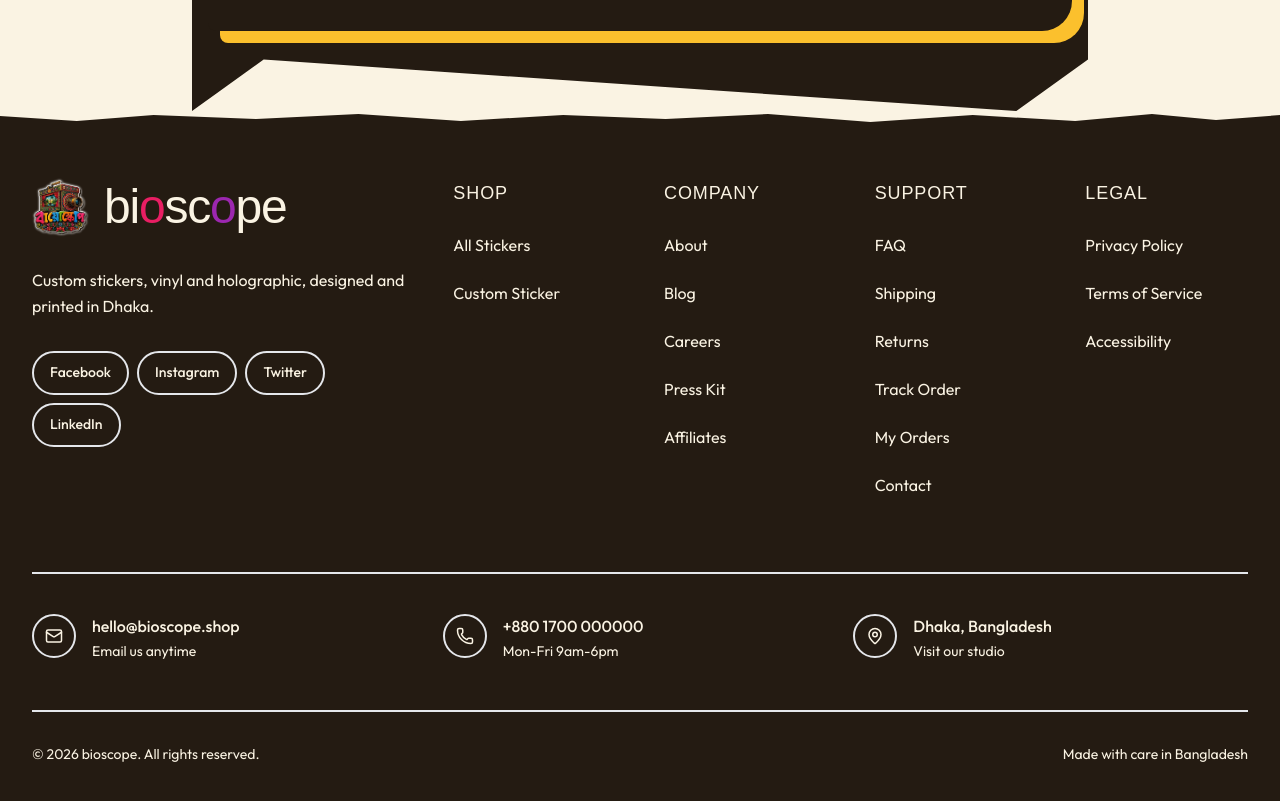
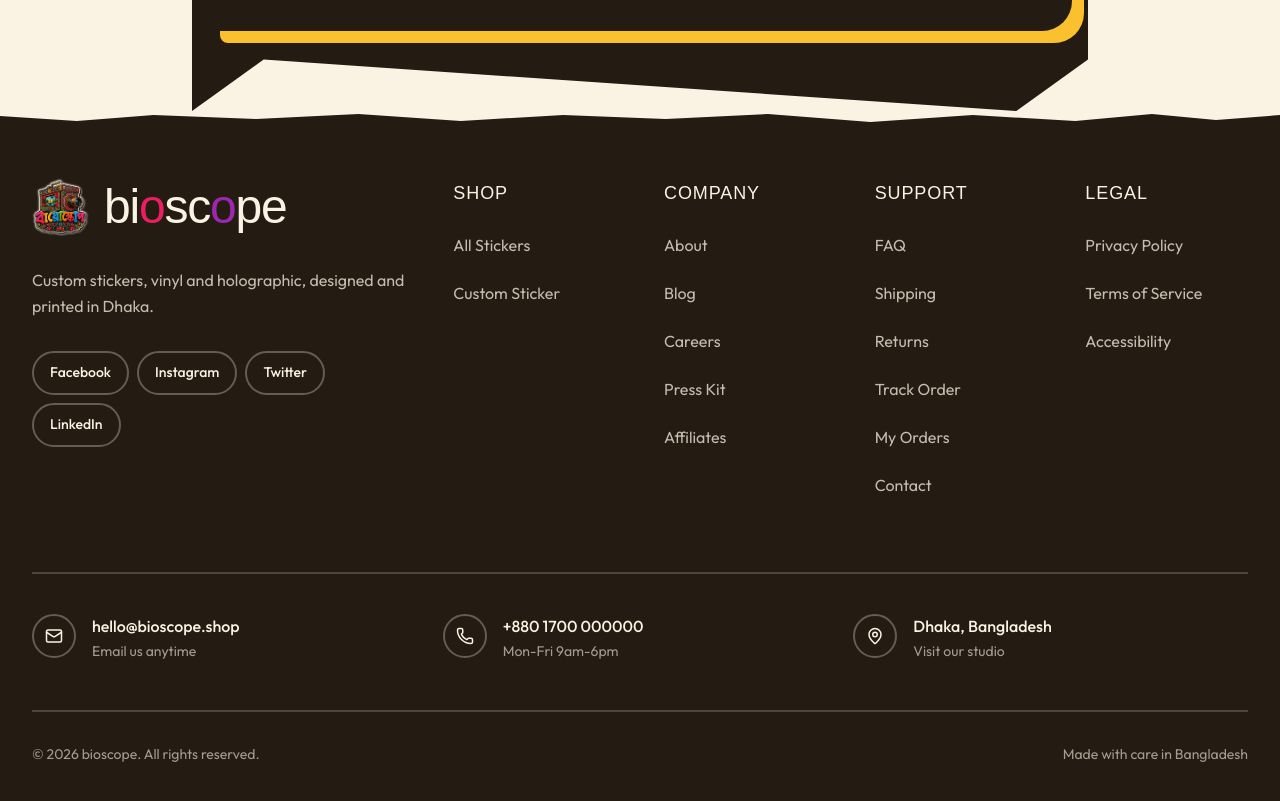
Before and after one commit to fahimaloy/bioscope, a Next.js app: page / in a window 1280 px wide. Shown: the part 3212-4013 px from the top of the page. Built offline with nearby package versions, Linux system fonts and the light colour scheme; no server answers; a web font is replaced by a local one.

Commit message:
fix(layout): make the footer's translucent colours actually compile

```diff
--- a/src/components/layout/Footer.tsx
+++ b/src/components/layout/Footer.tsx
@@ -87,8 +87,15 @@ const SOCIAL = [
   { label: 'LinkedIn', href: 'https://linkedin.com/company/bioscope' },
 ] as const
 
-/** A destination row: 44px tall so the hit target clears contract §6. */
-const LINK_CLASS = `flex min-h-[44px] items-center text-body text-[var(--paper)]/75 transition-colors duration-fast hover:text-[var(--paper)] ${FOCUS_VISIBLE}`
+/**
+ * A destination row: 44px tall so the hit target clears contract §6.
+ *
+ * Translucent paper is written as `color-mix`, not an opacity modifier:
+ * Tailwind 3.4 emits no rule for `text-[var(--paper)]/75` (the `/75` modifier
+ * does not apply to a `var()` arbitrary value), so the class silently does
+ * nothing. `color-mix(in srgb, …)` compiles and resolves at paint time.
+ */
+const LINK_CLASS = `flex min-h-[44px] items-center font-body text-[color-mix(in_srgb,var(--paper)_75%,transparent)] transition-colors duration-fast hover:text-[var(--paper)] ${FOCUS_VISIBLE}`
 
 export function Footer() {
   return (
@@ -118,7 +125,7 @@ export function Footer() {
             {/* TODO: owner copy */}
             <motion.p
               variants={motionVariants.staggerItem}
-              className="mt-6 max-w-sm text-body leading-relaxed text-[var(--paper)]/75"
+              className="mt-6 max-w-sm font-body leading-relaxed text-[color-mix(in_srgb,var(--paper)_75%,transparent)]"
             >
               Custom stickers, vinyl and holographic, designed and printed in Dhaka.
             </motion.p>
@@ -132,7 +139,7 @@ export function Footer() {
                   rel="noopener noreferrer"
                   whileHover={motionVariants.hoverLift}
                   whileTap={motionVariants.tapPress}
-                  className={`inline-flex min-h-[44px] items-center rounded-pill border-2 border-[var(--paper)]/30 px-4 text-sm font-medium text-[var(--paper)] transition-colors duration-fast hover:border-[var(--paper)] hover:bg-[var(--paper)] hover:text-[var(--ink)] ${FOCUS_VISIBLE}`}
+                  className={`inline-flex min-h-[44px] items-center rounded-pill border-2 border-[color-mix(in_srgb,var(--paper)_30%,transparent)] px-4 text-sm font-medium text-[var(--paper)] transition-colors duration-fast hover:border-[var(--paper)] hover:bg-[var(--paper)] hover:text-[var(--ink)] ${FOCUS_VISIBLE}`}
                 >
                   {social.label}
                 </motion.a>
@@ -150,12 +157,12 @@ export function Footer() {
               initial="hidden"
               animate="visible"
             >
-              <motion.h3
+              <motion.h2
                 variants={motionVariants.staggerItem}
                 className="font-display text-lg uppercase tracking-wider text-[var(--paper)]"
               >
                 {column.title}
-              </motion.h3>
+              </motion.h2>
               <ul className="mt-4 space-y-1">
                 {column.links.map((link) => (
                   <motion.li key={link.href} variants={motionVariants.staggerItem}>
@@ -174,7 +181,7 @@ export function Footer() {
           variants={motionVariants.staggerContainer}
           initial="hidden"
           animate="visible"
-          className="mt-16 grid grid-cols-1 gap-4 border-t-2 border-[var(--paper)]/20 pt-10 sm:grid-cols-3"
+          className="mt-16 grid grid-cols-1 gap-4 border-t-2 border-[color-mix(in_srgb,var(--paper)_20%,transparent)] pt-10 sm:grid-cols-3"
         >
           {CONTACT.map(({ icon: Icon, label, href, note }) => {
             const external = href.startsWith('http')
@@ -183,14 +190,16 @@ export function Footer() {
                 <a
                   href={href}
                   {...(external ? { target: '_blank', rel: 'noopener noreferrer' } : {})}
-                  className={`flex items-start gap-4 rounded-md text-body text-[var(--paper)] transition-colors duration-fast hover:text-[var(--paper-raised)] ${FOCUS_VISIBLE}`}
+                  className={`flex items-start gap-4 rounded-md font-body text-[var(--paper)] transition-colors duration-fast hover:text-[var(--paper-raised)] ${FOCUS_VISIBLE}`}
                 >
-                  <span className="flex h-11 w-11 shrink-0 items-center justify-center rounded-pill border-2 border-[var(--paper)]/30">
+                  <span className="flex h-11 w-11 shrink-0 items-center justify-center rounded-pill border-2 border-[color-mix(in_srgb,var(--paper)_30%,transparent)]">
                     <Icon size={18} strokeWidth={2} aria-hidden="true" />
                   </span>
                   <span>
                     <span className="block font-medium">{label}</span>
-                    <span className="mt-0.5 block text-sm text-[var(--paper)]/60">{note}</span>
+                    <span className="mt-0.5 block text-sm text-[color-mix(in_srgb,var(--paper)_60%,transparent)]">
+                      {note}
+                    </span>
                   </span>
                 </a>
               </motion.li>
@@ -199,11 +208,13 @@ export function Footer() {
         </motion.ul>
 
         {/* Bottom bar. */}
-        <div className="mt-12 flex flex-col items-center justify-between gap-3 border-t-2 border-[var(--paper)]/20 pt-8 sm:flex-row">
-          <p className="text-sm text-[var(--paper)]/60">
+        <div className="mt-12 flex flex-col items-center justify-between gap-3 border-t-2 border-[color-mix(in_srgb,var(--paper)_20%,transparent)] pt-8 sm:flex-row">
+          <p className="text-sm text-[color-mix(in_srgb,var(--paper)_60%,transparent)]">
             © {new Date().getFullYear()} bioscope. All rights reserved.
           </p>
-          <p className="text-sm text-[var(--paper)]/60">Made with care in Bangladesh</p>
+          <p className="text-sm text-[color-mix(in_srgb,var(--paper)_60%,transparent)]">
+            Made with care in Bangladesh
+          </p>
         </div>
       </div>
     </footer>
```
Also changed, not shown: 1 other file (tests, documents, lock files or other folders).
